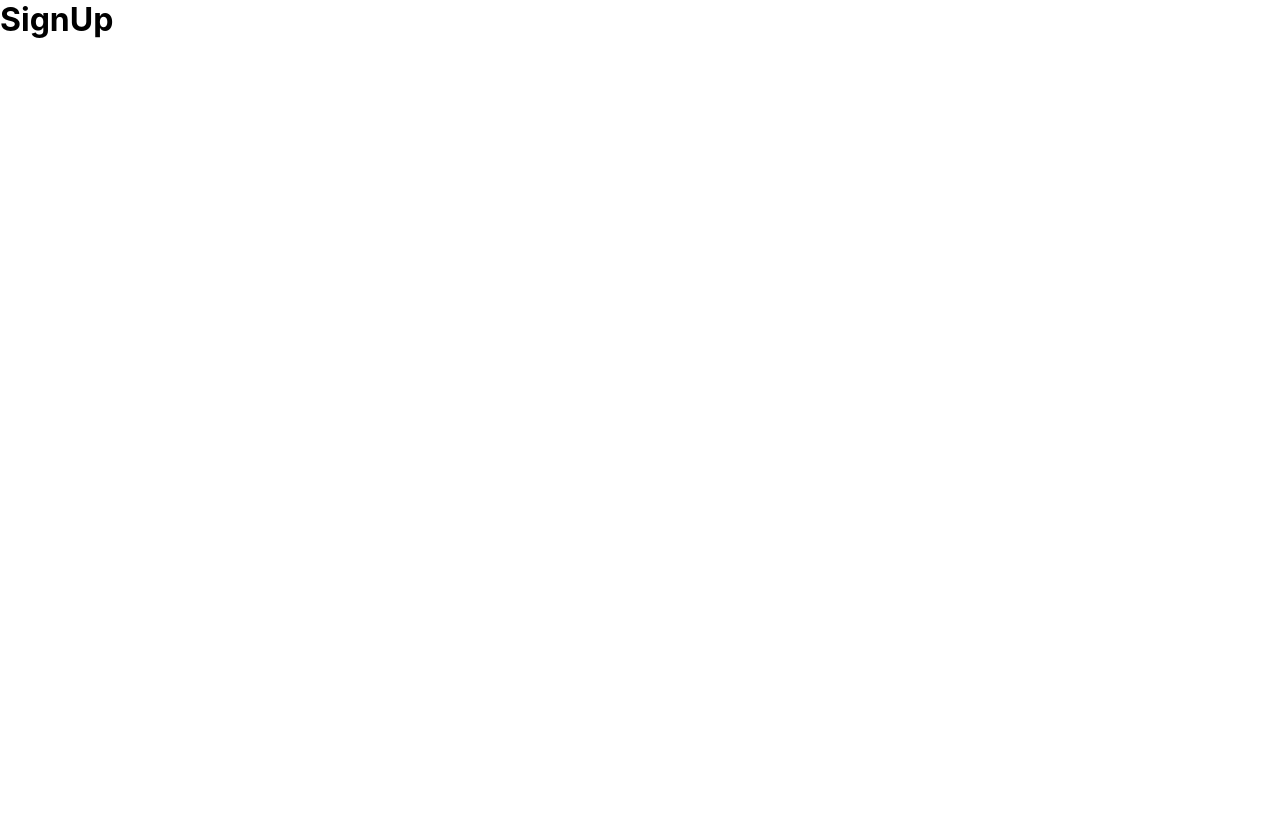
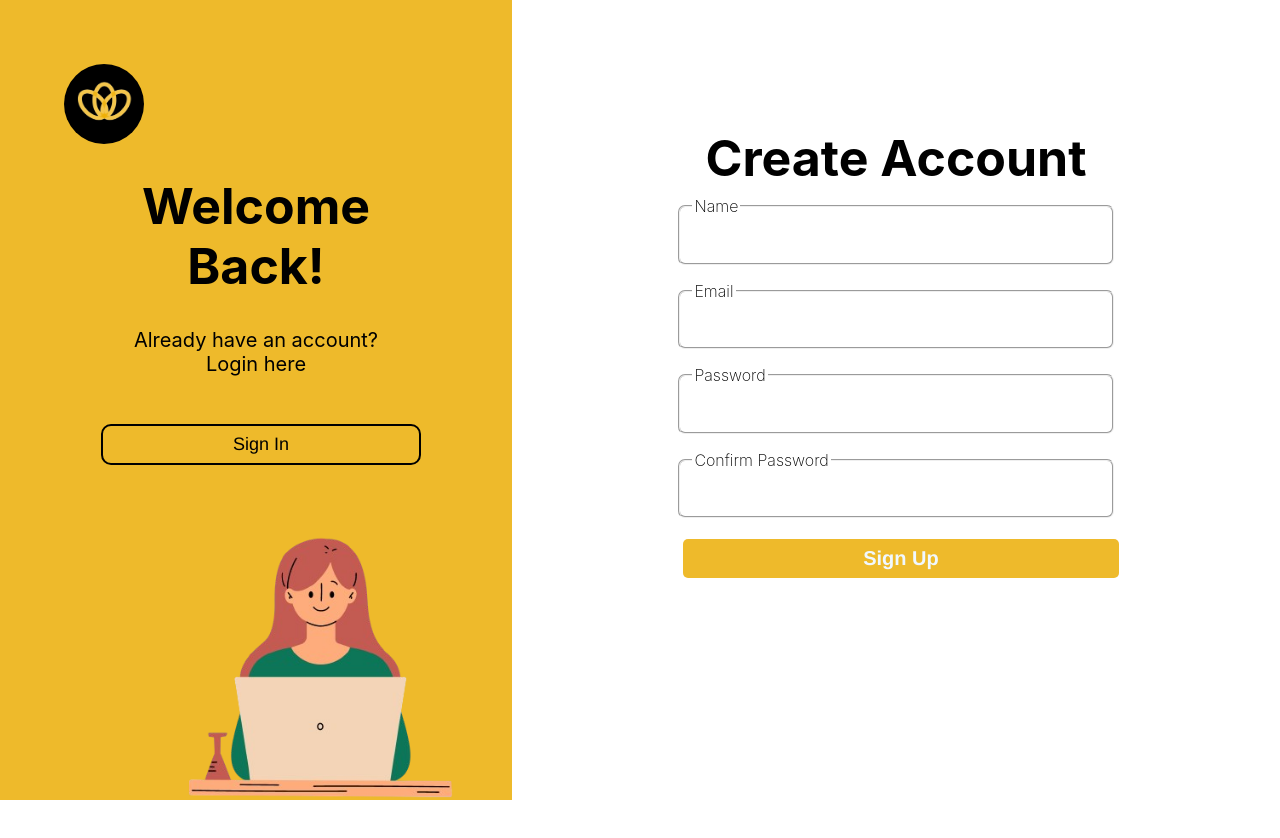
Before and after one commit to HRFocus/HRFocusFE, a React (Create React App) app: page /new in a window 1280 px wide. Shown: the top 838 px of the page. Before the commit the page ends 800 px from the top, so only its background shows below. Built offline with nearby package versions, Linux system fonts and the light colour scheme.

Commit message:
developed sign up page

```diff
--- a/src/pages/Login/Login.js
+++ b/src/pages/Login/Login.js
@@ -19,11 +19,11 @@ const Login = () => {
         <form className="login-form">
           <fieldset>
             <legend>Email</legend>
-          <Input type="text" />
+            <Input type="text" backgroundColor="#171710" colot="white" />
           </fieldset>
           <fieldset>
             <legend>Password</legend>
-          <Input type="password" />
+            <Input type="password" backgroundColor="#171710" colot="white" />
           </fieldset>
 
           <Buttons
@@ -32,14 +32,18 @@ const Login = () => {
             height="3rem"
             borderRadius="50px"
             marginLeft="-0.1rem"
-          >Sign up</Buttons>
+          >
+            Sign up
+          </Buttons>
           <Buttons
             backgroundColor="white"
             width="100%"
             height="3rem"
             borderRadius="50px"
             marginLeft="-0.1rem"
-          >Continue with Google</Buttons>
+          >
+            Continue with Google
+          </Buttons>
         </form>
       </div>
       <div className="image-section">
--- a/src/pages/SignUp/SignUp.css
+++ b/src/pages/SignUp/SignUp.css
@@ -1,4 +1,63 @@
 .signup-container{
+    height: 100%;
+    display: flex;
+}
+.left-section{
     background-color: #eeba2b;
-    height: 100%;
+    height: 100vh;
+    width: 40%;
+    padding : 4rem
 }
+.signup-logo{
+    background-color: black;
+    border-radius: 50%;
+    height: 80px;
+    width: 80px
+}
+.signup-logo img{
+    margin-left: -1.3rem;
+}
+.signin{
+   padding: 2rem;
+   display: flex;
+   flex-direction: column;
+   text-align: center;
+}
+.signin h1{
+    margin-bottom: 2rem;
+    font-size: 50px;
+}
+.signin p{
+    font-size: 20px;
+}
+
+.signin-button button{
+    margin-top: 3rem;
+    background-color: transparent;
+    width: 100%;
+    border: 2px solid black;
+    cursor: pointer;
+    padding: 0.5rem 0;
+    font-size: 15px;
+    border-radius: 10px;
+    font-size: 18px;
+}
+.right-section{
+    padding: 10% 13%;
+    display: flex;
+    flex-direction: column;
+    width: 60%;
+}
+.right-section h1{
+    text-align: center;
+    font-size: 50px;
+}
+.right-section button{
+    background-color: #eeba2b;
+    width: 100%;
+    padding:0.5rem;
+    font-size: 20px;
+    border: none;
+    color:aliceblue;
+    font-weight: 900;
+}
--- a/src/pages/SignUp/SignUp.js
+++ b/src/pages/SignUp/SignUp.js
@@ -1,11 +1,50 @@
-import React from 'react'
-
+import React from "react";
+import "./SignUp.css";
+import logo from "../../utils/Images/logo.png";
+import Buttons from "../../shared/FormElements/Buttons/Buttons";
+import Input from "../../shared/FormElements/Input/Input";
+import signupImg from "../../utils/Images/signupimg.png"
 const SignUp = () => {
   return (
-    <div className='signup-container'>
-      <h1>SignUp</h1>
+    <div className="signup-container">
+      <div className="left-section">
+        <div className="signup-logo">
+          <img src={logo} alt={logo} height={"100%"} />
+        </div>
+        <div className="signin">
+          <h1>Welcome Back!</h1>
+          <p>Already have an account? </p>
+          <p> Login here</p>
+          <div className="signin-button">
+            <Buttons>Sign In</Buttons>
+          </div>
+        </div>
+        <img src={signupImg} alt="singupImg" height={"50%"}/>
+      </div>
+      <div className="right-section">
+      <h1>Create Account</h1>
+      <form className="signup-form">
+      <fieldset>
+      <legend>Name</legend>
+      <Input type="text" color="black"/>
+      </fieldset>
+      <fieldset>
+      <legend>Email</legend>
+      <Input type="text" color="black"/>
+      </fieldset>
+      <fieldset>
+      <legend>Password</legend>
+      <Input type="password" color="black" />
+      </fieldset>
+      <fieldset>
+      <legend>Confirm Password</legend>
+      <Input type="password" color="black" />
+      </fieldset>
+      <Buttons>Sign Up</Buttons>
+      </form>
+      </div>
     </div>
-  )
-}
+  );
+};
 
 export default SignUp;
--- a/src/shared/FormElements/Input/Input.css
+++ b/src/shared/FormElements/Input/Input.css
@@ -1,5 +1,4 @@
 input{
-    background-color: #171710;
     font-weight: 300;
     color: white;
     width: 100%;
@@ -7,9 +6,6 @@ input{
     padding: 5px 20px;
     border: none;
     font-size: large;
-    /* border: 1px solid white; */
-    /* margin: 2rem 4rem 0.5rem; */
-    /* border-radius: 5px; */
 }
 input:focus{
     outline: none;
--- a/src/shared/FormElements/Input/Input.js
+++ b/src/shared/FormElements/Input/Input.js
@@ -2,7 +2,7 @@ import React from 'react'
 import "./Input.css"
 const Input = (props) => {
   return (
-    <input type={props.type} >
+    <input type={props.type} style={{backgroundColor:props.backgroundColor,color:props.color}} >
     </input>
   )
 }
```
Also changed, not shown: src/utils/Images/signupimg.png (added). Lines whose indentation alone changed are shown as unchanged.
